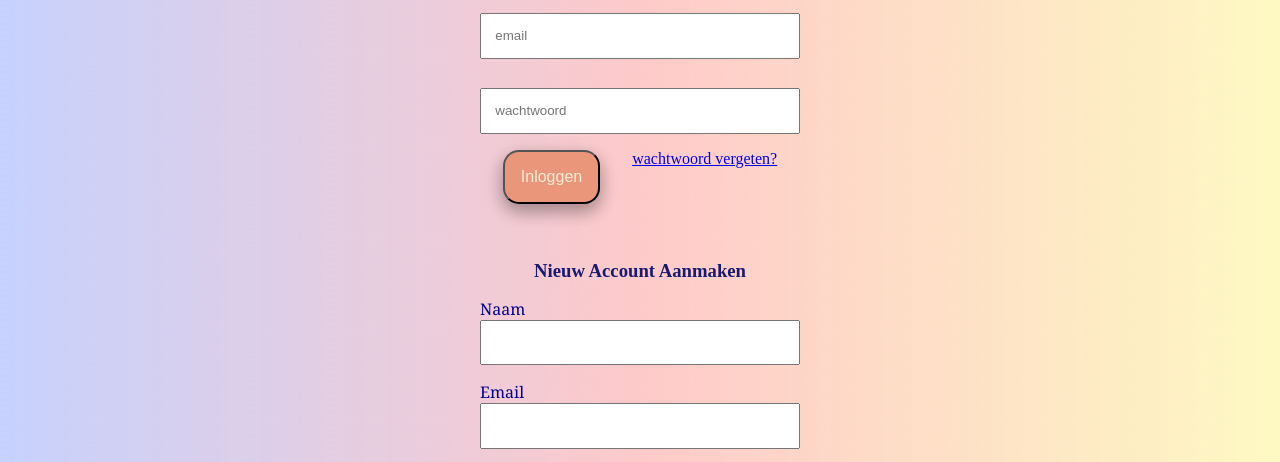
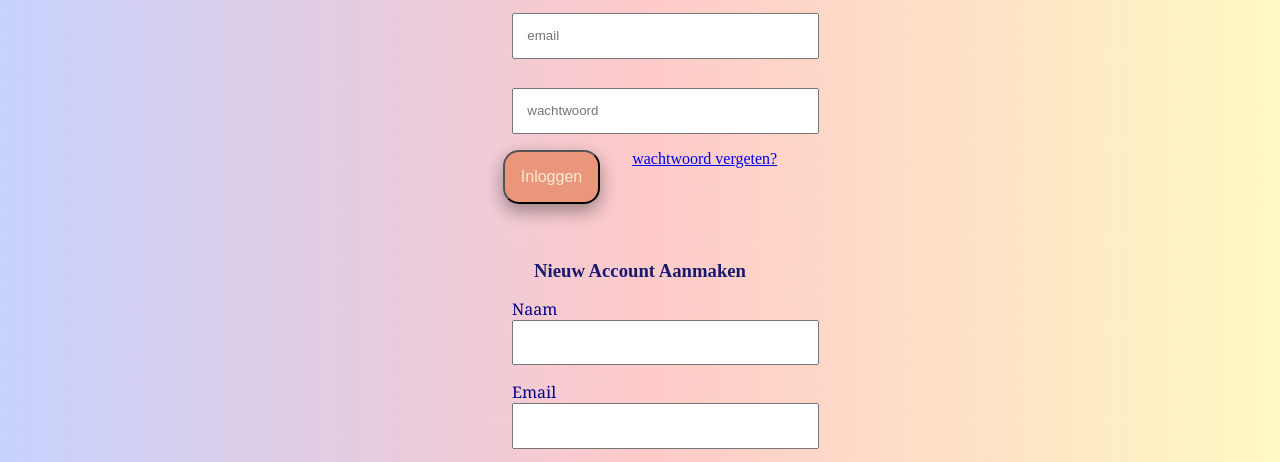
Before and after one commit to SamIndie/Internetstandaardenher, a plain HTML site: page account.html in a window 1280 px wide. Shown: the part 329-791 px from the top of the page. Drawn offline with Linux system fonts and the light colour scheme.

Commit message:
Add files via upload

```diff
--- a/css/style.css
+++ b/css/style.css
@@ -310,8 +310,9 @@ margin-bottom: 2em;
 
 
 
+/* account*/
 
-/* account*/
+
 
 .inl{
 
@@ -332,7 +333,7 @@ margin-bottom: 2em;
 form{
     display: flex;
     flex-direction: column;
-    margin-left: 30em;
+    margin-left: 40%;
 
 }
 
```
Also changed, not shown: bronnen.html (+1 -0 lines).
